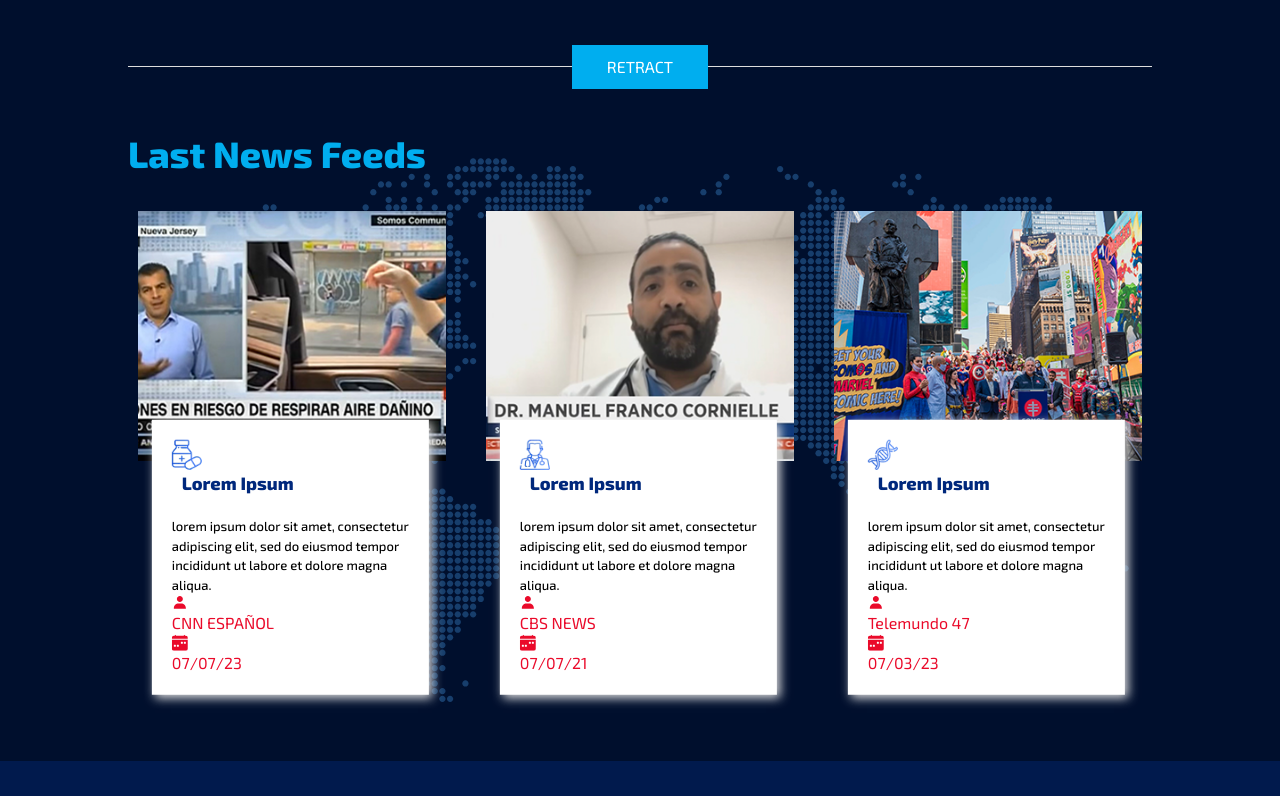
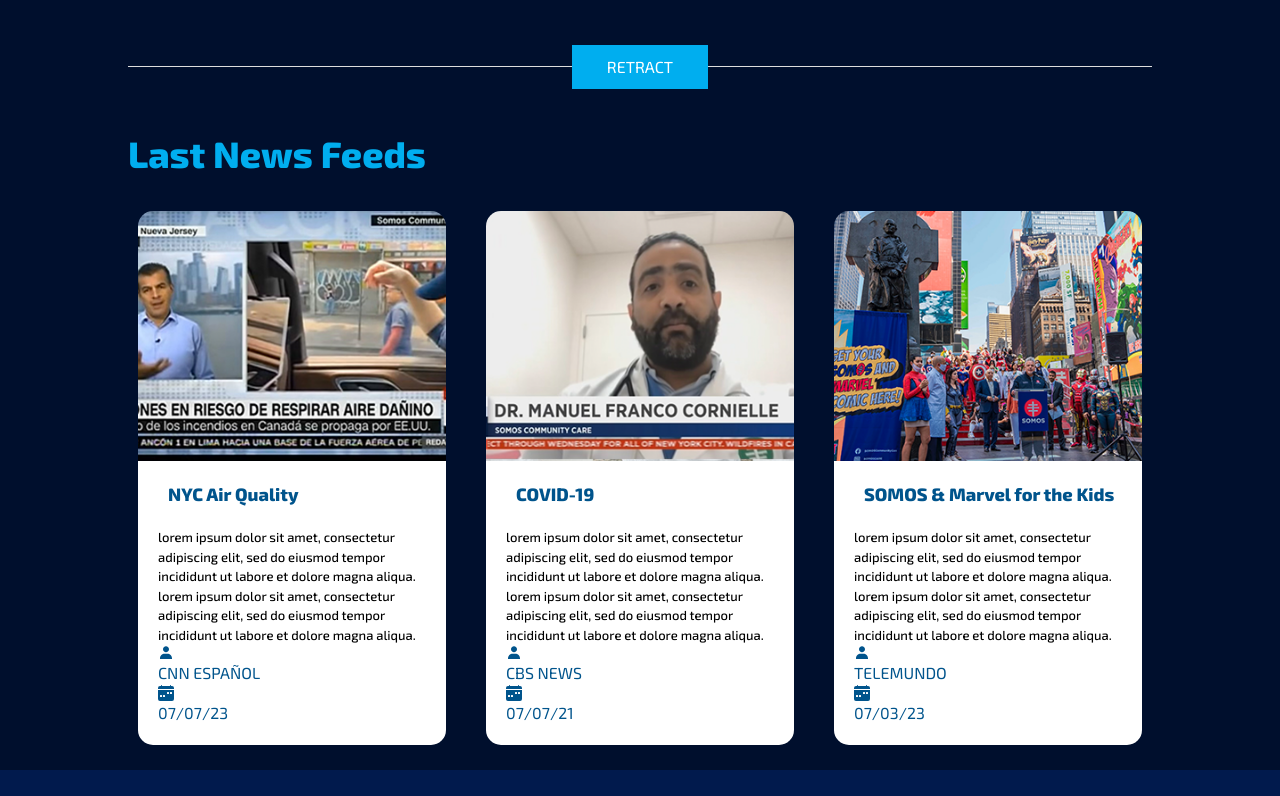
Before and after one commit to RochaMoran/RochaMoran-somos-website, a Next.js app: page /home in a window 1280 px wide. Shown: the part 3520-4316 px from the top of the page. Built offline with nearby package versions, Linux system fonts and the light colour scheme.

Commit message:
REFACTOR: posts cards

```diff
--- a/src/app/components/PostCard/index.tsx
+++ b/src/app/components/PostCard/index.tsx
@@ -13,7 +13,6 @@
     <div className={`animated project ${show ? 'animate-fade-up' : 'opacity-0'}`} ref={postRef}>
       <Image src={img} className="project-image" alt={title} />
       <div className={`project-info`}>
-        <Image src={icon} className="inline-block project-icon" alt={title} />
         <h6 className="inline-block project-title">{title}</h6>
         <p>{description}</p>
         <footer className="flex justify-between project-footer text-[11px] [&>span]:font-bold [&>span]:flex [&>span]:justify-center [&>span]:items-center mt-6">
--- a/src/app/data/news.ts
+++ b/src/app/data/news.ts
@@ -9,25 +9,25 @@
     {
         img: img1,
         icon: icon1,
-        title: 'Lorem Ipsum',
-        description: 'lorem ipsum dolor sit amet, consectetur adipiscing elit, sed do eiusmod tempor incididunt ut labore et dolore magna aliqua.',
+        title: 'NYC Air Quality',
+        description: 'lorem ipsum dolor sit amet, consectetur adipiscing elit, sed do eiusmod tempor incididunt ut labore et dolore magna aliqua. lorem ipsum dolor sit amet, consectetur adipiscing elit, sed do eiusmod tempor incididunt ut labore et dolore magna aliqua.',
         author: 'CNN ESPAÑOL',
         date: '07/07/23',
     },
     {
         img: img2,
         icon: icon2,
-        title: 'Lorem Ipsum',
-        description: 'lorem ipsum dolor sit amet, consectetur adipiscing elit, sed do eiusmod tempor incididunt ut labore et dolore magna aliqua.',
+        title: 'COVID-19',
+        description: 'lorem ipsum dolor sit amet, consectetur adipiscing elit, sed do eiusmod tempor incididunt ut labore et dolore magna aliqua. lorem ipsum dolor sit amet, consectetur adipiscing elit, sed do eiusmod tempor incididunt ut labore et dolore magna aliqua.',
         author: 'CBS NEWS',
         date: '07/07/21',
     },
     {
         img: img3,
         icon: icon3,
-        title: 'Lorem Ipsum',
-        description: 'lorem ipsum dolor sit amet, consectetur adipiscing elit, sed do eiusmod tempor incididunt ut labore et dolore magna aliqua.',
-        author: 'Telemundo 47',
+        title: 'SOMOS & Marvel for the Kids',
+        description: 'lorem ipsum dolor sit amet, consectetur adipiscing elit, sed do eiusmod tempor incididunt ut labore et dolore magna aliqua. lorem ipsum dolor sit amet, consectetur adipiscing elit, sed do eiusmod tempor incididunt ut labore et dolore magna aliqua.',
+        author: 'TELEMUNDO',
         date: '07/03/23',
     },
 ];
--- a/styles/globals.scss
+++ b/styles/globals.scss
@@ -535,30 +535,17 @@
 // PROJECTS
 .last-news {
   position: relative;
-
-  &::after {
-    content: "";
-    position: absolute;
-    bottom: 0;
-    left: 0;
-    right: 0;
-    top: 0;
-    background-image: url(../public/images/world.svg);
-    background-size: contain;
-    background-position: center bottom;
-    background-repeat: no-repeat;
-    z-index: -1;
-    opacity: .3;
-  }
 }
 
 .project {
   margin: 10px;
   overflow: hidden;
+  border-radius: 15px;
+  height: max-content;
 }
 
 .project-footer {
-  color: $color_thirty;
+  color: $color_seven;
 }
 
 .container-projects {
@@ -591,11 +578,9 @@
 
 .project-info {
   position: relative;
-  width: 90%;
+  width: 100%;
   background-color: white;
-  box-shadow: 3px 3px 10px #e4e4e4;
   padding: 20px;
-  transform: translate(5%, -15%);
 }
 
 .project-info::after {
@@ -627,7 +612,7 @@
 }
 
 .project-title {
-  color: $color_primary;
+  color: $color_seven;
 }
 
 // FOOTER
--- a/styles/utils/_variables.scss
+++ b/styles/utils/_variables.scss
@@ -4,6 +4,7 @@
 $color_four: #042963;
 $color_five: #00aeef;
 $color_six: #000f2d;
+$color_seven: #00548c;
 $color_success: #28a745;
 $color_info: #17a2b8;
 $color_warning: #ffc107;
```
